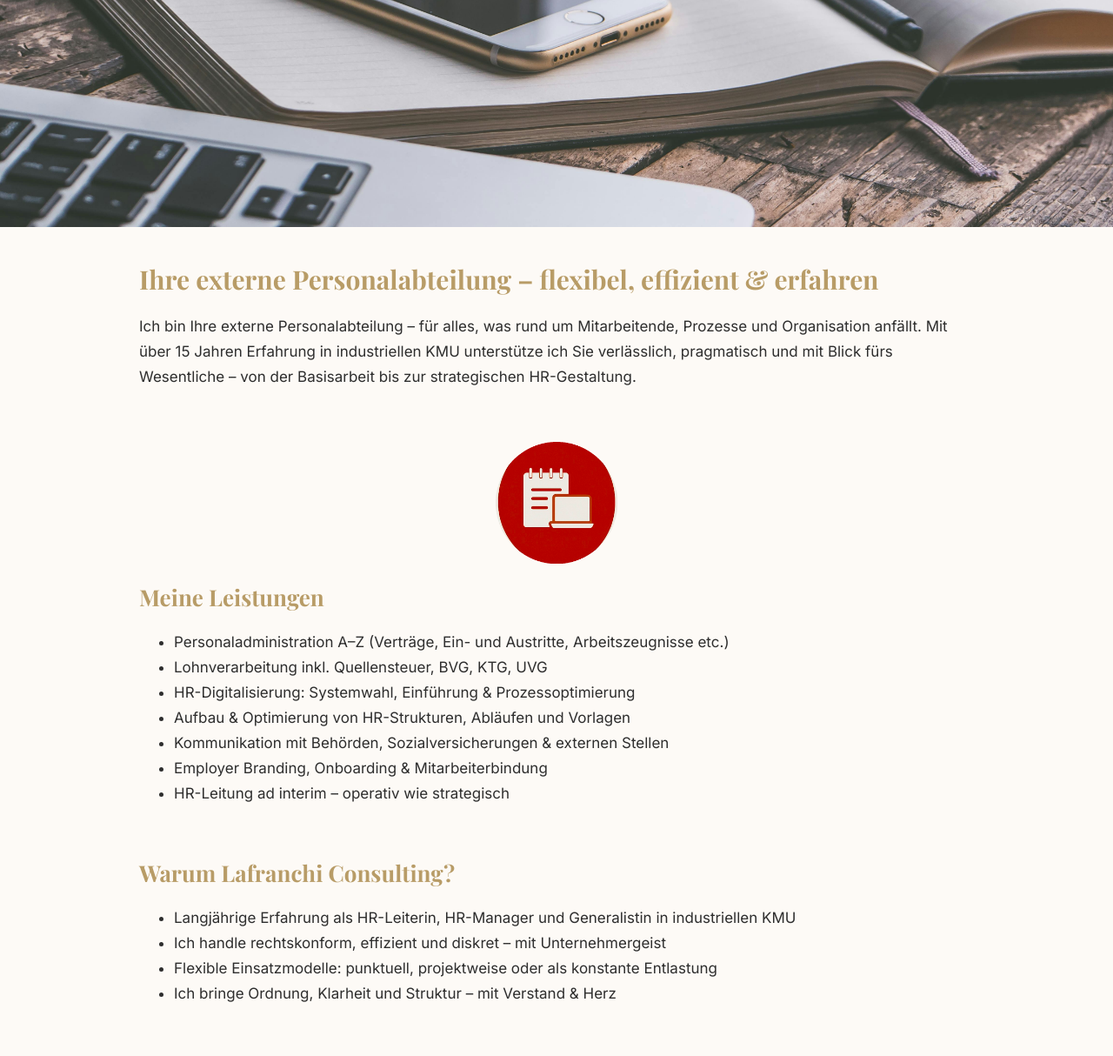
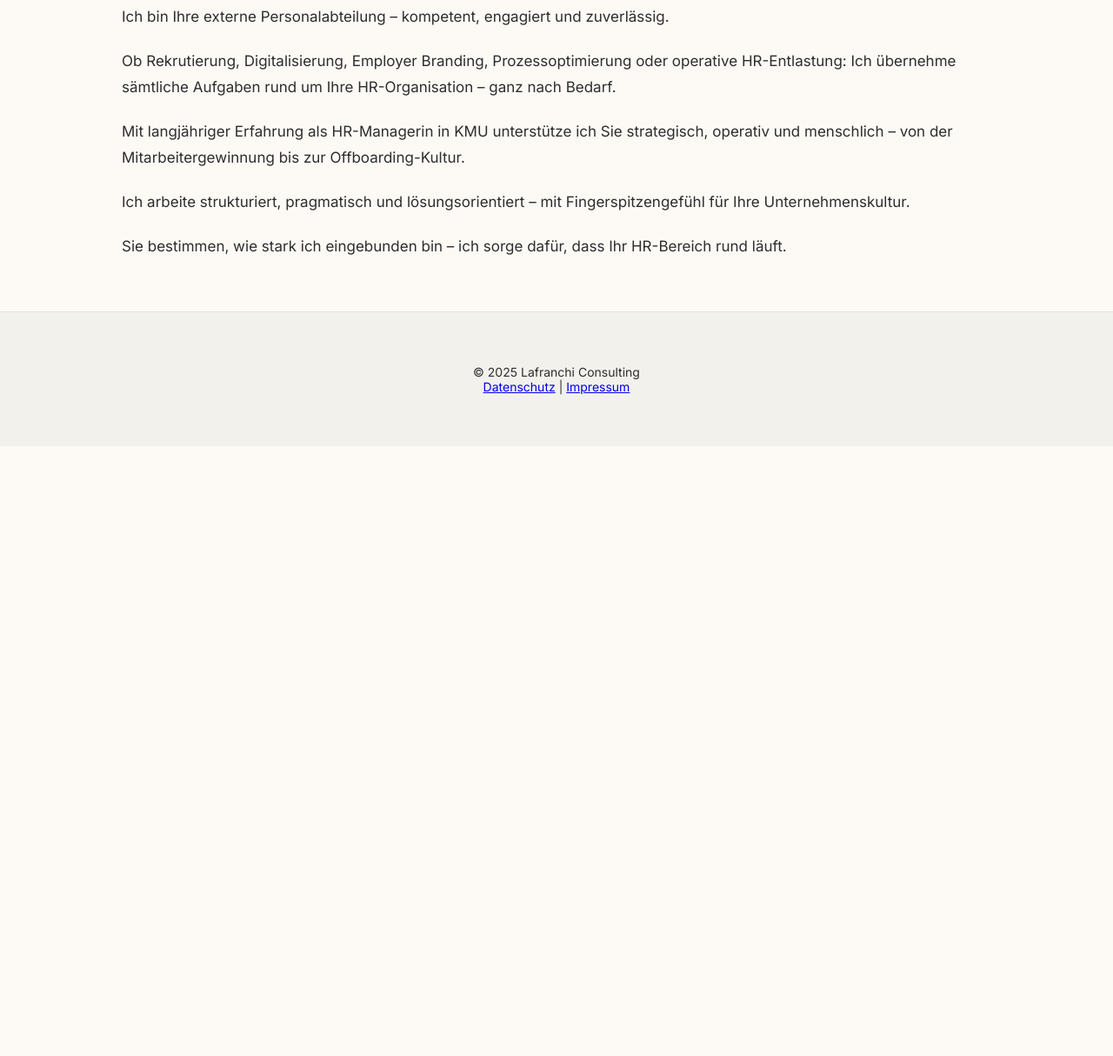
Before and after one commit to Sarinalafranchi/lafranchi-consulting, a plain HTML site: page unternehmen.html in a window 1280 px wide. Shown: the part 410-1624 px from the top of the page at 87% size. After the commit the page ends 923 px from the top, so only its background shows below. Drawn offline with nearby package versions, Linux system fonts and the light colour scheme.

Commit message:
Update unternehmen.html

```diff
--- a/unternehmen.html
+++ b/unternehmen.html
@@ -1,53 +1,90 @@
 <!DOCTYPE html>
 <html lang="de">
 <head>
-  <meta charset="UTF-8">
-  <meta name="viewport" content="width=device-width, initial-scale=1.0">
+  <meta charset="UTF-8" />
+  <meta name="viewport" content="width=device-width, initial-scale=1.0" />
   <title>HR & Organisation – Lafranchi Consulting</title>
-  <link rel="stylesheet" href="style.css">
+  <link rel="stylesheet" href="style.css" />
   <link href="https://fonts.googleapis.com/css2?family=Inter:wght@400;600&family=Playfair+Display:wght@500;700&display=swap" rel="stylesheet">
   <style>
-    .image-banner {
-      width: 100%;
-      max-height: 400px;
-      object-fit: cover;
-      margin-bottom: 40px;
+    body {
+      margin: 0;
+      font-family: 'Inter', sans-serif;
+      background-color: #fdfaf6;
+      color: #2e2e2e;
     }
-    .section {
-      max-width: 960px;
-      margin: 0 auto 60px;
-      padding: 0 20px;
-    }
-    .section h1 {
-      color: #b89c67;
-      font-family: 'Playfair Display', serif;
-      font-size: 30px;
-      margin-bottom: 20px;
-    }
-    .section h2 {
-      color: #b89c67;
-      font-family: 'Playfair Display', serif;
-      font-size: 26px;
-      margin-bottom: 20px;
-    }
-    .section p, .section li {
-      font-size: 17px;
-      line-height: 1.7;
-    }
-    .symbol-image {
-      display: block;
-      max-width: 140px;
-      margin: 0 auto 20px;
+    header {
+      background-color: white;
+      padding: 20px;
+      border-bottom: 1px solid #eee;
+      text-align: center;
     }
     .logo {
       width: 200px;
       margin-bottom: 10px;
     }
+    nav {
+      margin-top: 10px;
+    }
+    nav a {
+      color: #b89c67;
+      text-decoration: none;
+      margin: 0 15px;
+      font-weight: 600;
+      font-size: 15px;
+    }
+    nav a:hover {
+      text-decoration: underline;
+    }
+    h1, h2 {
+      font-family: 'Playfair Display', serif;
+    }
+    .banner {
+      position: relative;
+    }
+    .banner img {
+      width: 100%;
+      max-height: 400px;
+      object-fit: cover;
+    }
+    .banner-text {
+      position: absolute;
+      bottom: 50px;
+      left: 50%;
+      transform: translateX(-50%);
+      color: white;
+      font-size: 34px;
+      font-family: 'Playfair Display', serif;
+      text-shadow: 0 2px 4px rgba(0,0,0,0.5);
+    }
+    .section {
+      max-width: 1000px;
+      margin: 60px auto;
+      padding: 0 20px;
+    }
+    .section h1 {
+      font-size: 32px;
+      color: #b89c67;
+      margin-bottom: 20px;
+    }
+    .section p {
+      font-size: 17px;
+      line-height: 1.8;
+      margin-bottom: 20px;
+    }
+    footer {
+      background: #f3f1ec;
+      padding: 60px 20px;
+      text-align: center;
+      font-size: 14px;
+      margin-top: 60px;
+      border-top: 1px solid #e4e4e4;
+    }
   </style>
 </head>
 <body>
   <header>
-    <img src="lafranchi-logo.png" alt="Lafranchi Consulting Logo" class="logo">
+    <img src="lafranchi-logo.png" alt="Lafranchi Consulting Logo" class="logo" />
     <nav>
       <a href="index.html">Start</a>
       <a href="unternehmen.html">HR & Organisation</a>
@@ -58,45 +95,25 @@
     </nav>
   </header>
 
-  <img src="unternehmen-banner.jpg" alt="Symbolbild HR & Organisation" class="image-banner">
+  <div class="banner">
+    <img src="hr-banner.jpg" alt="HR Banner" />
+    <div class="banner-text">Ihre externe Personalabteilung für Struktur, Klarheit und Wirkung</div>
+  </div>
 
   <main>
     <section class="section">
-      <h1>Ihre externe Personalabteilung – flexibel, effizient & erfahren</h1>
-      <p>Ich bin Ihre externe Personalabteilung – für alles, was rund um Mitarbeitende, Prozesse und Organisation anfällt. Mit über 15 Jahren Erfahrung in industriellen KMU unterstütze ich Sie verlässlich, pragmatisch und mit Blick fürs Wesentliche – von der Basisarbeit bis zur strategischen HR-Gestaltung.</p>
-    </section>
-
-    <section class="section">
-      <img src="icon-hr.jpeg" alt="Icon HR Leistungen" class="symbol-image">
-      <h2>Meine Leistungen</h2>
-      <ul>
-        <li>Personaladministration A–Z (Verträge, Ein- und Austritte, Arbeitszeugnisse etc.)</li>
-        <li>Lohnverarbeitung inkl. Quellensteuer, BVG, KTG, UVG</li>
-        <li>HR-Digitalisierung: Systemwahl, Einführung & Prozessoptimierung</li>
-        <li>Aufbau & Optimierung von HR-Strukturen, Abläufen und Vorlagen</li>
-        <li>Kommunikation mit Behörden, Sozialversicherungen & externen Stellen</li>
-        <li>Employer Branding, Onboarding & Mitarbeiterbindung</li>
-        <li>HR-Leitung ad interim – operativ wie strategisch</li>
-      </ul>
-    </section>
-
-    <section class="section">
-      <h2>Warum Lafranchi Consulting?</h2>
-      <ul>
-        <li>Langjährige Erfahrung als HR-Leiterin, HR-Manager und Generalistin in industriellen KMU</li>
-        <li>Ich handle rechtskonform, effizient und diskret – mit Unternehmergeist</li>
-        <li>Flexible Einsatzmodelle: punktuell, projektweise oder als konstante Entlastung</li>
-        <li>Ich bringe Ordnung, Klarheit und Struktur – mit Verstand & Herz</li>
-      </ul>
+      <h1>HR & Organisation</h1>
+      <p>Ich bin Ihre externe Personalabteilung – kompetent, engagiert und zuverlässig.</p>
+      <p>Ob Rekrutierung, Digitalisierung, Employer Branding, Prozessoptimierung oder operative HR-Entlastung: Ich übernehme sämtliche Aufgaben rund um Ihre HR-Organisation – ganz nach Bedarf.</p>
+      <p>Mit langjähriger Erfahrung als HR-Managerin in KMU unterstütze ich Sie strategisch, operativ und menschlich – von der Mitarbeitergewinnung bis zur Offboarding-Kultur.</p>
+      <p>Ich arbeite strukturiert, pragmatisch und lösungsorientiert – mit Fingerspitzengefühl für Ihre Unternehmenskultur.</p>
+      <p>Sie bestimmen, wie stark ich eingebunden bin – ich sorge dafür, dass Ihr HR-Bereich rund läuft.</p>
     </section>
   </main>
 
   <footer>
-    © 2025 Lafranchi Consulting
-    <div class="legal-links">
-      <a href="#">Datenschutz</a>
-      <a href="#">Impressum</a>
-    </div>
+    © 2025 Lafranchi Consulting<br />
+    <a href="#">Datenschutz</a> | <a href="#">Impressum</a>
   </footer>
 </body>
 </html>
```
